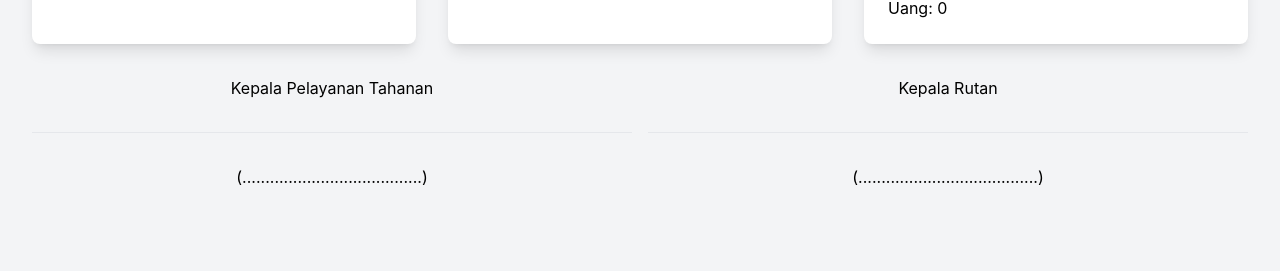
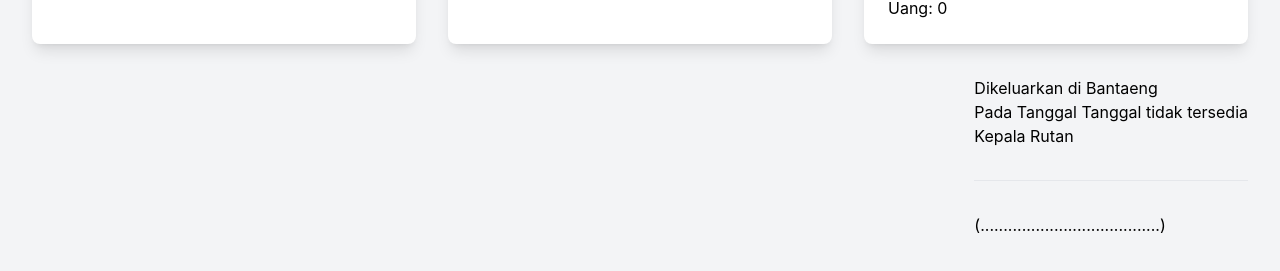
Before and after one commit to ismailmail123/batari_frontend, a React (Create React App) app: page /report in a window 1280 px wide. Shown: the part 521-792 px from the top of the page. Built offline with nearby package versions, Linux system fonts and the light colour scheme; no server answers; sample sign-in values are in the browser's storage; what @react-pdf/renderer would draw is missing.

Commit message:
repair pdf

```diff
--- a/src/pages/AdminPanel/PengunjungDetail.jsx
+++ b/src/pages/AdminPanel/PengunjungDetail.jsx
@@ -862,7 +862,7 @@ const PengunjungDetail = () => {
     content: () => componentRef.current,
   });
 
-  // Handle Download PDF
+  // Handle Export PDF
   const handleDownloadPDF = async () => {
     const blob = await pdf(
       <Document>
@@ -1335,7 +1335,7 @@ const PengunjungDetail = () => {
                 onClick={handleDownloadPDF}
                 className="bg-purple-600 text-black px-4 py-2 rounded hover:bg-purple-700"
               >
-                Download PDF
+                Export PDF
               </button>
             </>
           )}
@@ -1374,7 +1374,7 @@ const PengunjungDetail = () => {
                 onClick={handleDownloadPDF}
                 className="bg-purple-600 text-black px-4 py-2 rounded hover:bg-purple-700"
               >
-                Download PDF
+                Export PDF
               </button>
             </>
           )}
@@ -1390,7 +1390,7 @@ const PengunjungDetail = () => {
                 onClick={handleDownloadPDF}
                 className="bg-purple-600 text-black px-4 py-2 rounded hover:bg-purple-700"
               >
-                Download PDF
+                Export PDF
               </button>
             </>
           )}
--- a/src/pages/Label/index.jsx
+++ b/src/pages/Label/index.jsx
@@ -521,7 +521,7 @@ const PengunjungLabel = () => {
     content: () => componentRef.current,
   });
 
-  // Handle Download PDF
+  // Handle Export PDF
   const handleDownloadPDF = async () => {
     const blob = await pdf(
       <Document>
@@ -828,7 +828,7 @@ const PengunjungLabel = () => {
                 onClick={handleDownloadPDF}
                 className="bg-purple-600 text-black px-4 py-2 rounded hover:bg-purple-700"
               >
-                Download PDF
+                Export PDF
               </button>
             </>
           )}
--- a/src/pages/Report/PdfReport.jsx
+++ b/src/pages/Report/PdfReport.jsx
@@ -105,13 +105,17 @@ Font.register({
 	  marginBottom: 5,
 	},
 	signatureContainer: {
+    display: 'flex',
+    width: "100%",
 	  flexDirection: 'row',
-	  justifyContent: 'space-between',
+	  justifyContent: 'end',
+    alignItems: 'end',
 	  marginTop: 40,
+    marginLeft: 350
 	},
 	signatureBox: {
 	  width: '45%',
-	  textAlign: 'center',
+	  textAlign: 'flex-end',
 	},
 	signatureLine: {
 	  // borderTopStyle: 'solid',
@@ -207,18 +211,7 @@ const PDFReport = ({ data }) => {
 					<Text>Laporan</Text>
 					<Text>Tentang</Text>
 					<Text>Laporan kunjungan dan Penitipan Barang</Text>
-					<Text>{" "}
-                {filterDate
-                  ? new Date(filterDate).toLocaleDateString(
-                      "id-ID",
-                      {
-                        weekday: "long",
-                        year: "numeric",
-                        month: "long",
-                        day: "numeric",
-                      }
-                    )
-                  : "Tanggal tidak tersedia"} </Text>
+
 				</View>
 
         {/* Tabel Utama */}
@@ -327,14 +320,27 @@ const PDFReport = ({ data }) => {
 
         {/* Tanda Tangan */}
         <View style={styles.signatureContainer}>
-          <View style={styles.signatureBox}>
+          {/* <View style={styles.signatureBox}>
             <Text>Kepala Sub Bagian Pelayanan Tahanan</Text>
             <View style={styles.signatureLine}>
               <Text>Ashadi</Text>
             </View>
-          </View>
+          </View> */}
 
           <View style={styles.signatureBox}>
+            <Text>Dikeluarkan di Bantaeng</Text>
+            <Text>Pada tanggal {" "}
+                {filterDate
+                  ? new Date(filterDate).toLocaleDateString(
+                      "id-ID",
+                      {
+                        weekday: "long",
+                        year: "numeric",
+                        month: "long",
+                        day: "numeric",
+                      }
+                    )
+                  : "Tanggal tidak tersedia"} </Text>
             <Text>Karutan</Text>
             <View style={styles.signatureLine}>
               <Text>Ambo Asse A.</Text>
--- a/src/pages/Report/index.jsx
+++ b/src/pages/Report/index.jsx
@@ -341,12 +341,24 @@ const Report = () => {
         </div>
 
         {/* Tanda Tangan */}
-        <div className="grid grid-cols-2 gap-4 mt-8">
-          <div className="text-center">
+        <div className="flex justify-end gap-4 mt-8 ">
+          {/* <div className="text-center">
             <p className="mb-8">Kepala Pelayanan Tahanan</p>
             <p className="border-t pt-8">(.......................................)</p>
-          </div>
-          <div className="text-center">
+          </div> */}
+          <div className="text-start leading-1.5">
+            <p >Dikeluarkan di Bantaeng</p>
+            <p >Pada Tanggal {filterDate
+                  ? new Date(filterDate).toLocaleDateString(
+                      "id-ID",
+                      {
+                        weekday: "long",
+                        year: "numeric",
+                        month: "long",
+                        day: "numeric",
+                      }
+                    )
+                  : "Tanggal tidak tersedia"} </p>
             <p className="mb-8">Kepala Rutan</p>
             <p className="border-t pt-8">(.......................................)</p>
           </div>
```
